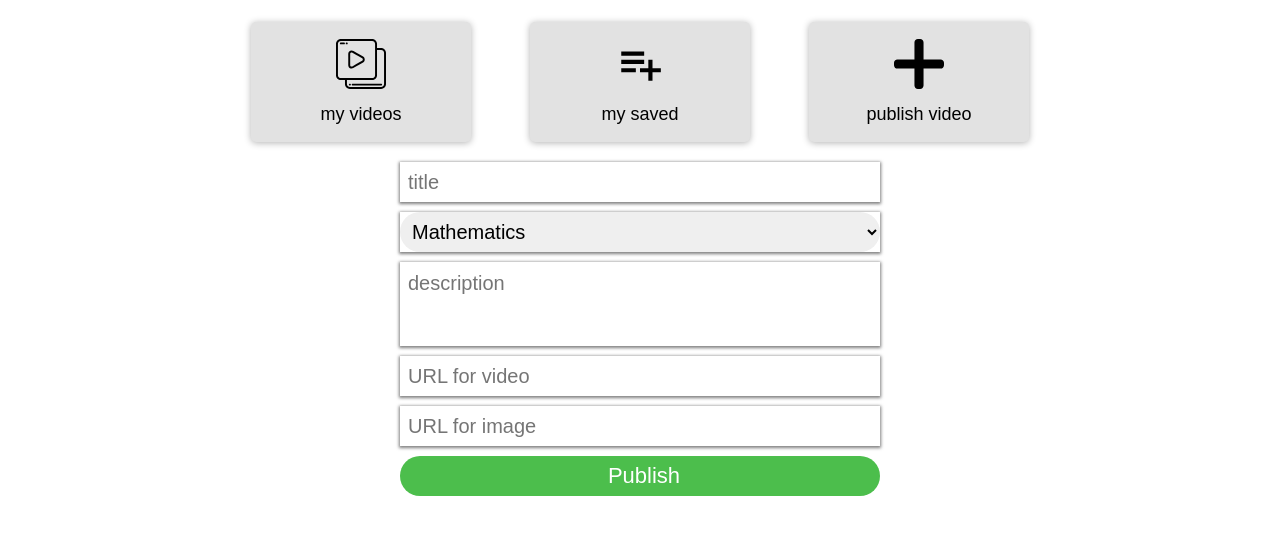
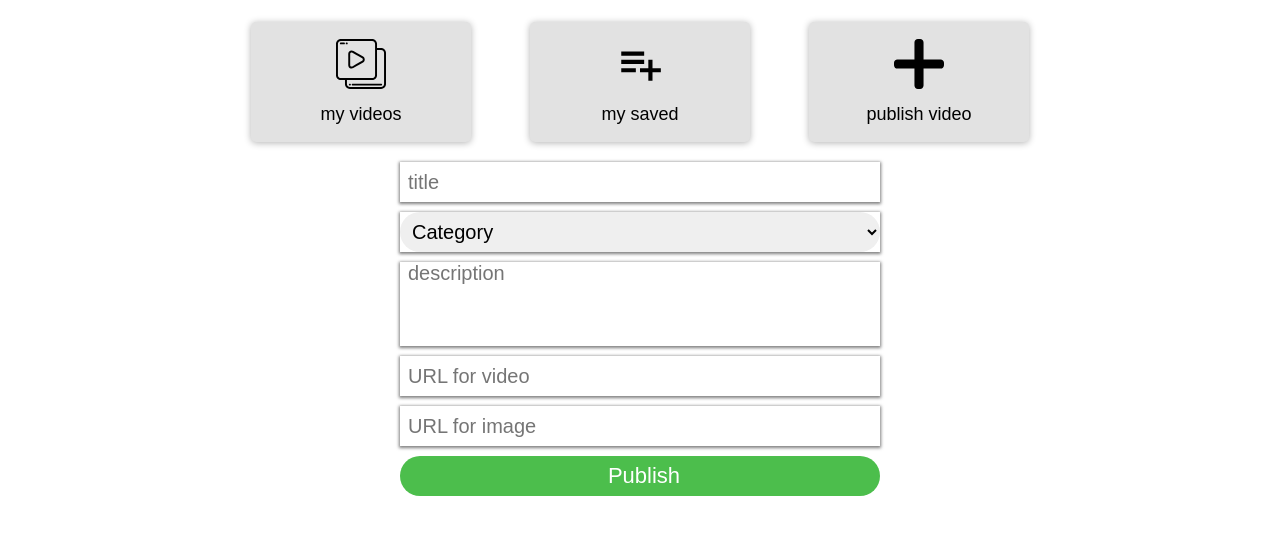
Before and after one commit to GSG-G10/team-1, a website: page public/profile/index.html in a window 1280 px wide. Both pictures are taken after a click on the element "publish video". Shown: the part 398-932 px from the top of the page. Drawn offline with Linux system fonts and the light colour scheme.

Commit message:
profile and form add video

```diff
--- a/public/profile/pro.js
+++ b/public/profile/pro.js
@@ -15,8 +15,6 @@ mySaved.addEventListener('click', ()=>{
     removeChild(main)
     sendData('mySaved')
 
-
-
 })
 
 addVideo.addEventListener('click', ()=>{
@@ -25,11 +23,12 @@ addVideo.addEventListener('click', ()=>{
     main.innerHTML = `
     <div class="form_add_video">
         <form action="/add-video" method="POST">
-            <div class="bowl_filed">
+            <div class="bowl_filed filed_title">
                 <input type="text" name="title" class="title" placeholder="title">
             </div>
-            <div class="bowl_filed">
-                <select name="category">
+            <div class="bowl_filed filed_category">
+                <select name="category" class="category">
+                    <option value="" selected disabled>Category</option>
                     <option value="mathematics">Mathematics</option>
                     <option value="business">Business</option>
                     <option value="datascience">Data Science</option>
@@ -39,27 +38,22 @@ addVideo.addEventListener('click', ()=>{
                     <option value="computerscience">Computer Science</option>
                 </select>
             </div>
-            <div class="bowl_filed">
-                <textarea name="description" class="description" placeholder="description"></textarea>
+            <div class="bowl_filed filed_descrption">
+                <textarea name="description_video" class="description_video" placeholder="description"></textarea>
             </div>
-            <div class="bowl_filed">
+            <div class="bowl_filed filed_url_video">
                 <input type="url" name="url_video" class="url_video" placeholder="URL for video">
             </div>
-            <div class="bowl_filed">
+            <div class="bowl_filed filed_url_image">
                 <input type="url" name="url_image" class="url_image" placeholder="URL for image">
             </div>
             <div class="btn_send_video">
-                <button>Publish</button>
+                <button class="btn_add">Publish</button>
             </div>
         </form>
     </div>
 `
-
-})
-
-
 const btn_add = document.querySelector('.btn_add')
-
 
 const isAbsoluteUrl = url => /^[a-z][a-z0-9+.-]*:/.test(url);
 
@@ -141,6 +135,10 @@ if( status.title &&  status.category &&  status.descriptionVideo && status.urlVi
 })
 
 
+})
+
+
+
 
 function sendData(name){
     for (let i = 0; i < 25; i++) {
--- a/server/router/add-video.js
+++ b/server/router/add-video.js
@@ -3,13 +3,12 @@ const path = require('path')
 const routerAddVideo = express.Router()
 
 routerAddVideo.get('/', (req, res)=>{
-    res.sendFile(path.join(__dirname,'../../public/login/index.html'))
+    res.sendFile(path.join(__dirname,'../../public/home/index.html'))
 })
 
 routerAddVideo.post('/', (req, res)=>{
     console.log(req.body);
-    res.json(req.body)
+    res.redirect('/login')
 })
 
-
 module.exports = routerAddVideo
```
Also changed, not shown: public/profile/index.html (+0 -1 lines).
